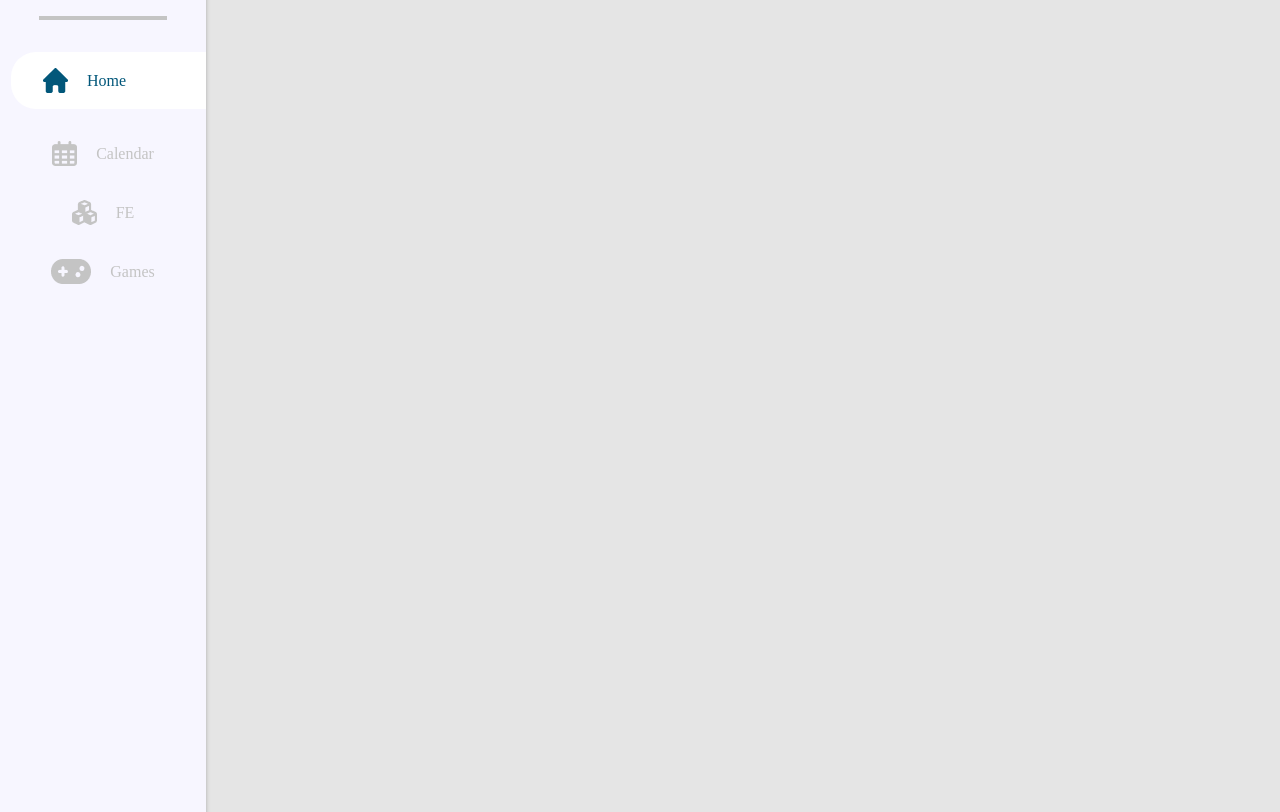
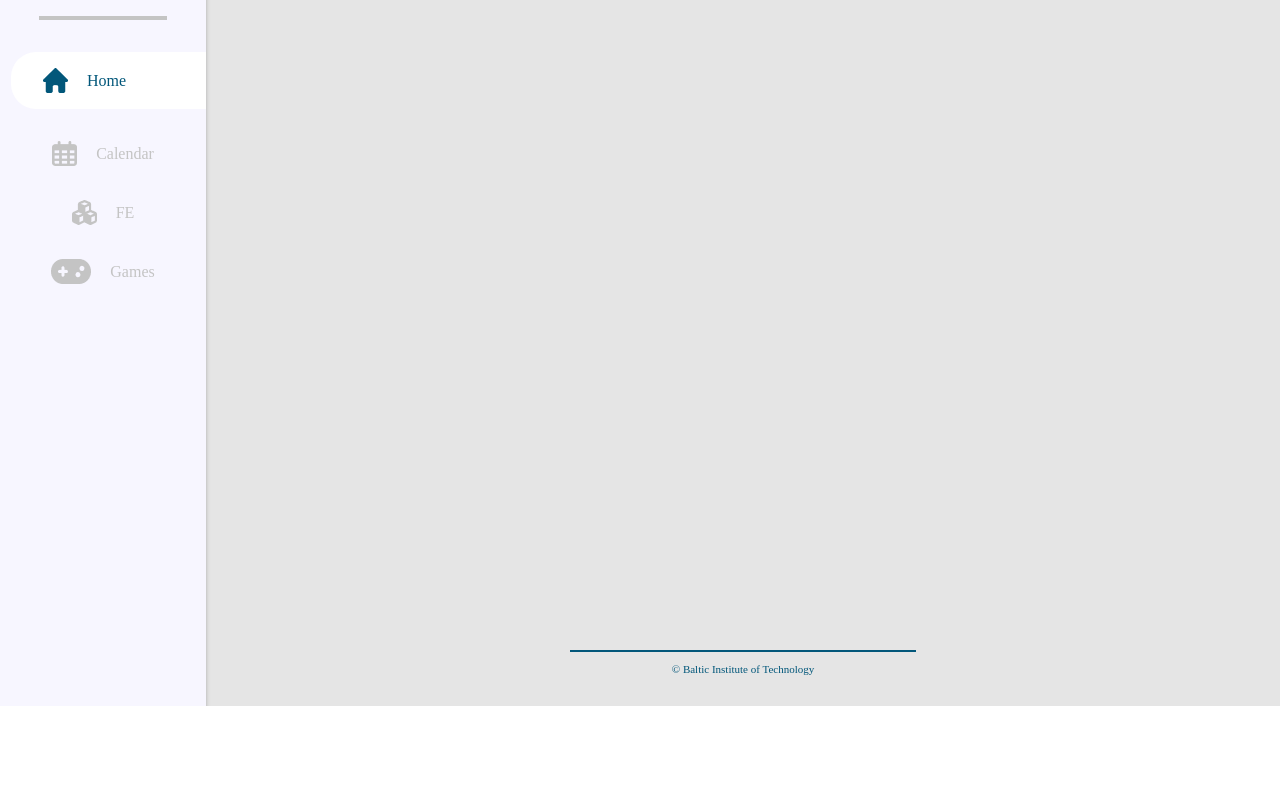
Before and after one commit to VilmaPetruskeviciene/8-friday, a website: page index.html in a window 1280 px wide. Shown: the part 94-906 px from the top of the page. After the commit the page ends 800 px from the top, so only its background shows below. Drawn offline with Linux system fonts and the light colour scheme.

Commit message:
layout css

```diff
--- a/index.html
+++ b/index.html
@@ -30,7 +30,10 @@
                 <a href="#">Games</a>
             </div>
         </div>
-        <p>Friday Challenge</p>
+        <footer>
+            <hr class="hr-long">
+            <p>&copy; Baltic Institute of Technology</p>
+        </footer>
     </section>
 </body>
 </html>
--- a/styles/global.css
+++ b/styles/global.css
@@ -17,5 +17,7 @@ body {
 .bg-main {
     width: 100%;
     background-color: var(--main-color);
-    display: inline-block;
+    display: flex;
+    flex-direction: row;
+    justify-content: start;
 }
--- a/styles/layout.css
+++ b/styles/layout.css
@@ -1,9 +1,7 @@
 .nav {
-    float: left;
     width: 206px;
-    height: 906px;
-    left: 0px;
-    top: calc(50% - 906px/2);
+    height: 100vh;
+    margin-left: 0px;
     background-color: #F7F6FF;
     box-shadow: 0px 4px 4px rgba(0, 0, 0, 0.25);
 }
@@ -72,3 +70,31 @@
     text-decoration: none;
     margin-left: 19px;
 }
+
+footer {
+    width: calc(100% - 206px);
+    margin-top: 93vh;
+}
+
+.hr-long {
+    width: 346px;
+    height: 0px;
+    margin-left: calc(50% - 346px/2);
+    background-color: #02577A;
+    border: 1px solid #02577A;
+}
+
+footer > p {
+    text-align: center;
+    font-style: normal;
+    font-weight: 500;
+    font-size: 11px;
+    line-height: 13px;
+    color: #02577A;
+    margin-top: 11px;
+    padding-bottom: 13px;
+}
+
+a:hover {
+    text-decoration: underline;
+}
```
